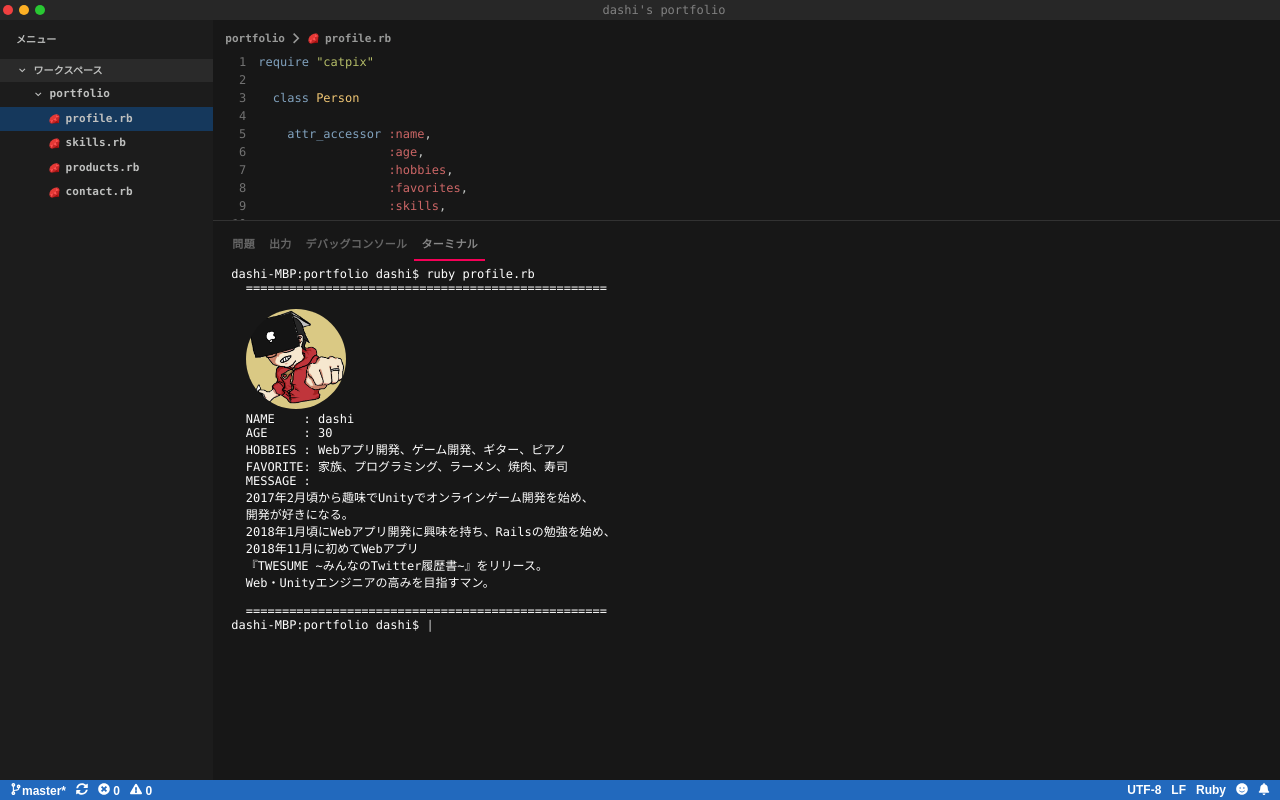
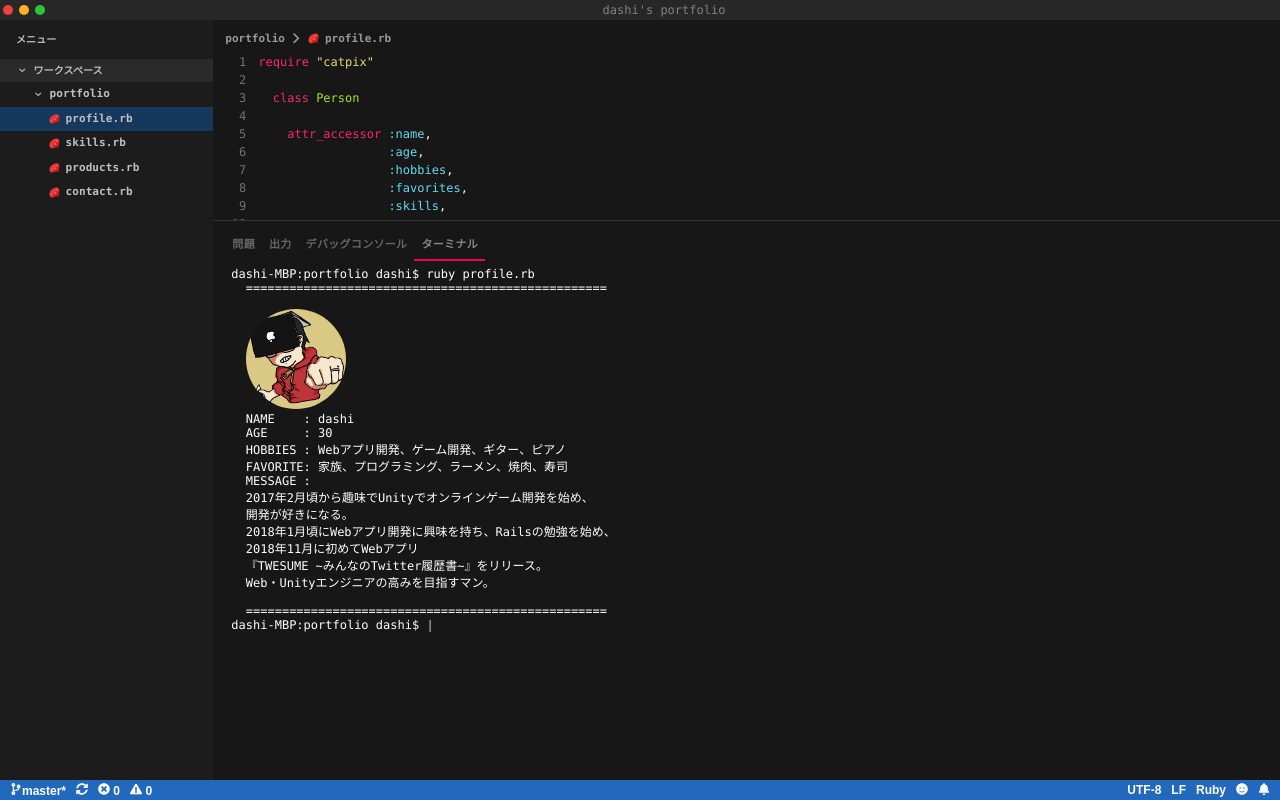
Before and after one commit to dashi296/portfolio, a React (Create React App) app: page / in a window 1280 px wide. Built offline with nearby package versions, Linux system fonts and the light colour scheme.

Commit message:
EditorのHighlightのthemeを変更

```diff
--- a/src/components/atoms/RubyHighlighter.tsx
+++ b/src/components/atoms/RubyHighlighter.tsx
@@ -1,10 +1,10 @@
 import React from 'react';
 import SyntaxHighlighter, { SyntaxHighlighterProps } from 'react-syntax-highlighter';
-import { hybrid } from 'react-syntax-highlighter/dist/esm/styles/hljs';
+import { monokaiSublime } from 'react-syntax-highlighter/dist/esm/styles/hljs';
 
 const RubyHighlighter = (props: SyntaxHighlighterProps) => {
 
-  const highlightTheme = hybrid;
+  const highlightTheme = monokaiSublime;
   return (
     <SyntaxHighlighter
       {...props}
--- a/src/data/editor.ts
+++ b/src/data/editor.ts
@@ -21,7 +21,7 @@
 
     def introduction
       divider = "=" * 50
-      text = <<-TEXT
+      text = <<TEXT
       #{divider}
       #{profile_image}
       NAME      : #{name}
@@ -29,9 +29,7 @@
       FAVORITES : #{favorites}
       HOBBIES   : #{hobbies}
       MESSAGE   : #{message}
-
       #{divider}
-
       TEXT
 
       puts text
```
Also changed, not shown: public/svgs/git_branch.svg (deleted).
